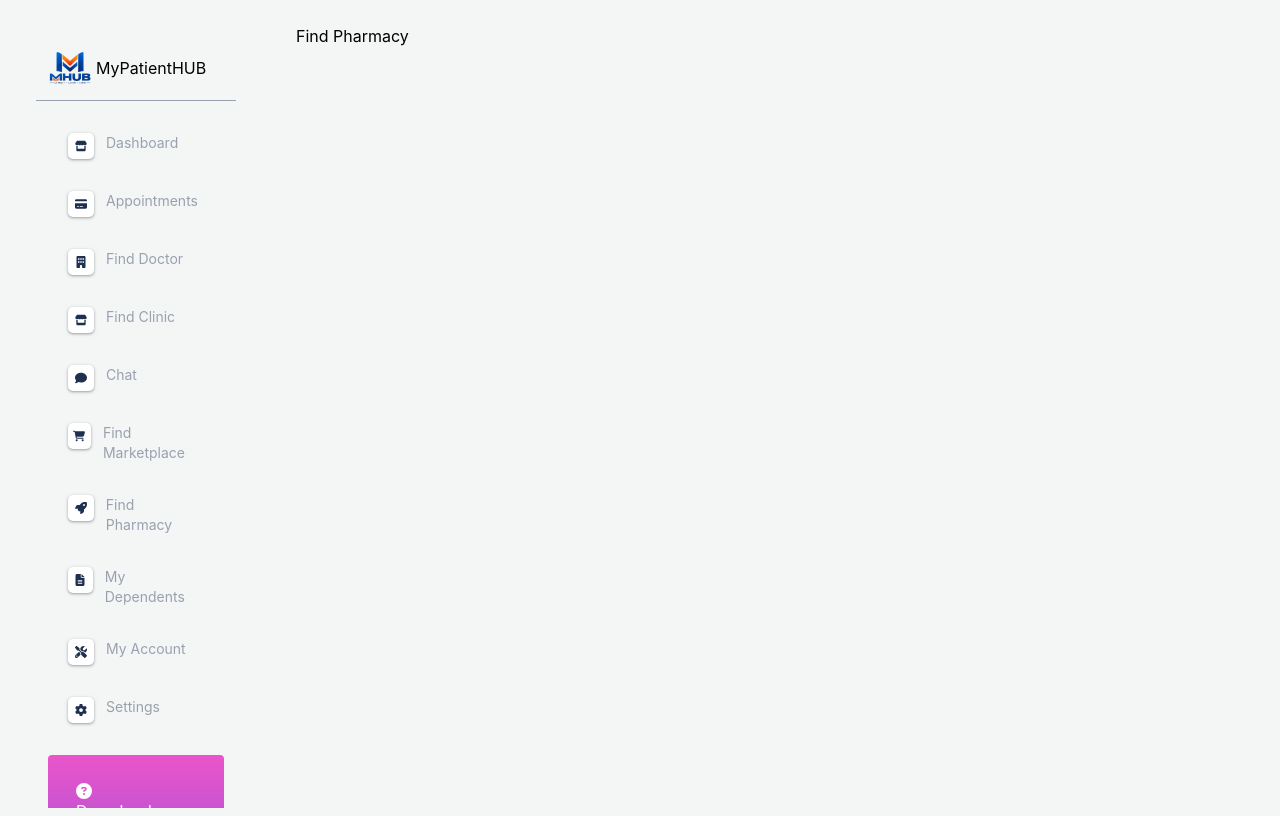
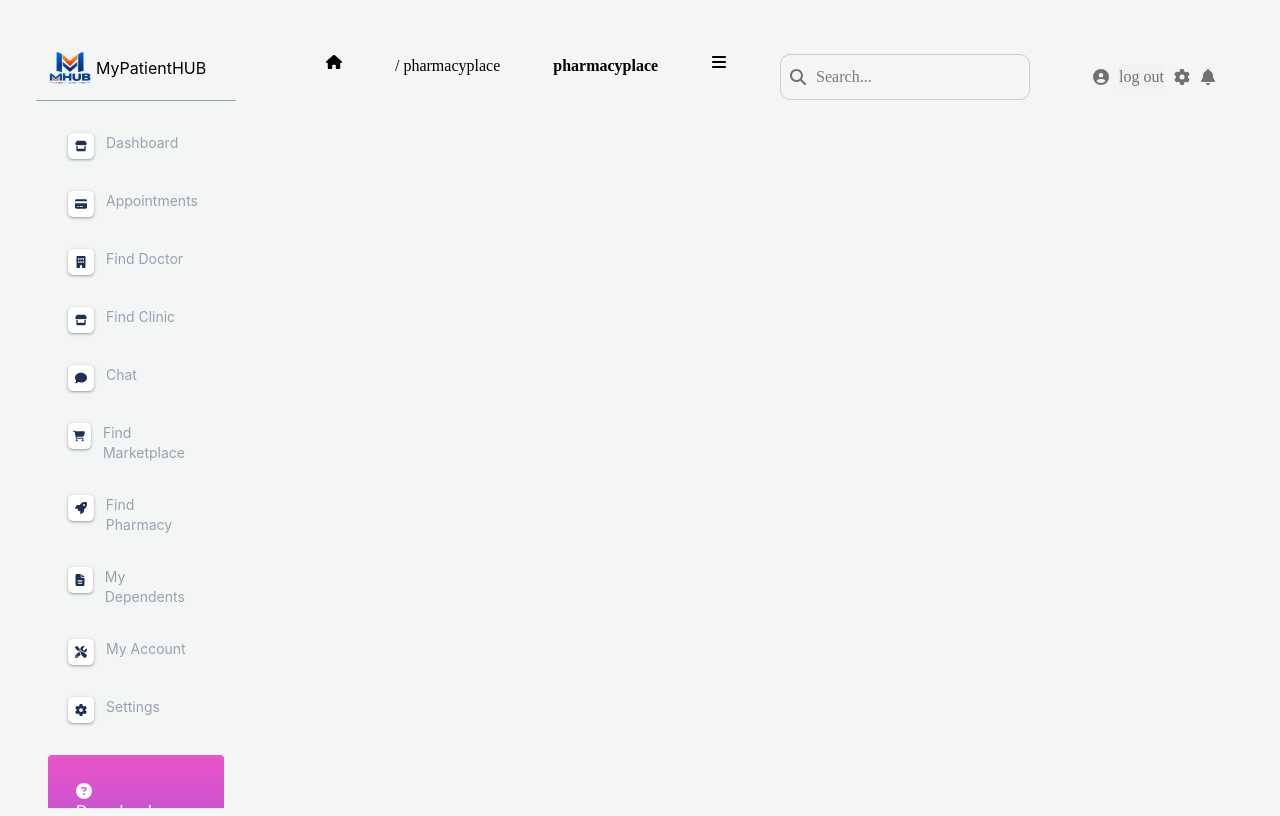
Before and after one commit to narges-karimyar/HUB, a React (Vite) app: page /Pharmacy in a window 1280 px wide. Both pictures are taken after typing "name@example.com", "Sample123" into the empty fields and a click on the button "SIGN IN". Built offline with nearby package versions, Linux system fonts and the light colour scheme.

Commit message:
new updeat

```diff
--- a/src/App.jsx
+++ b/src/App.jsx
@@ -7,6 +7,8 @@ import Login from "./Components/Account";
 import FindDoctor from "./Components/Find";
 import FindClinic from "./Components/Clinic";
 import FindMarketplace from "./Components/FindMarketplace";
+import Findpharmacy from "./Components/FindPharmacy";
+import MyDependents from "./Components/MyDependents";
 
 export default function App() {
   const [logged, setLogged] = useState(false);
@@ -23,8 +25,8 @@ export default function App() {
           <Route path="/find-clinic" element={<FindClinic />} />
           <Route path="/chat" element={<h1>Chat</h1>} />
           <Route path="/marketplace" element={<FindMarketplace />} />
-          <Route path="/pharmacy" element={<h1>Find Pharmacy</h1>} />
-          <Route path="/dependents" element={<h1>My Dependents</h1>} />
+          <Route path="/Pharmacy" element={<Findpharmacy />} />
+          <Route path="/dependents" element={<MyDependents />} />
           <Route path="/settings" element={<h1>Settings</h1>} />
         </Route>
       </Routes>
--- a/src/Components/Aside.jsx
+++ b/src/Components/Aside.jsx
@@ -33,7 +33,7 @@ export default function Aside({ open }) {
       </div>
       <hr className="text-gray-400" />
       <Link to="/" className={link}>
-        <span>
+        <span className="span">
           {" "}
           <FaStore size={12} color={c} />
         </span>
@@ -41,7 +41,7 @@ export default function Aside({ open }) {
       </Link>
 
       <Link to="/appointments" className={link}>
-        <span>
+        <span className="span">
           {" "}
           <FaCreditCard size={12} color={c} />
         </span>
@@ -49,7 +49,7 @@ export default function Aside({ open }) {
       </Link>
 
       <Link to="/find-doctor" className={link}>
-        <span>
+        <span className="span">
           {" "}
           <FaBuilding size={12} color={c} />
         </span>
@@ -57,7 +57,7 @@ export default function Aside({ open }) {
       </Link>
 
       <Link to="/find-clinic" className={link}>
-        <span>
+        <span className="span">
           {" "}
           <FaStore size={12} color={c} />
         </span>
@@ -65,7 +65,7 @@ export default function Aside({ open }) {
       </Link>
 
       <Link to="/chat" className={link}>
-        <span>
+        <span className="span">
           {" "}
           <FaComment size={12} color={c} />
         </span>
@@ -73,7 +73,7 @@ export default function Aside({ open }) {
       </Link>
 
       <Link to="/marketplace" className={link}>
-        <span>
+        <span className="span">
           {" "}
           <FaCartShopping size={12} color={c} />
         </span>
@@ -81,7 +81,7 @@ export default function Aside({ open }) {
       </Link>
 
       <Link to="/pharmacy" className={link}>
-        <span>
+        <span className="span">
           {" "}
           <FaRocket size={12} color={c} />
         </span>
@@ -89,7 +89,7 @@ export default function Aside({ open }) {
       </Link>
 
       <Link to="/dependents" className={link}>
-        <span>
+        <span className="span">
           {" "}
           <FaFileLines size={12} color={c} />
         </span>
@@ -97,7 +97,7 @@ export default function Aside({ open }) {
       </Link>
 
       <Link to="/account" className={link}>
-        <span>
+        <span className="span">
           {" "}
           <FaScrewdriverWrench size={12} color={c} />
         </span>
@@ -105,7 +105,7 @@ export default function Aside({ open }) {
       </Link>
 
       <Link to="/settings" className={link}>
-        <span>
+        <span className="span">
           {" "}
           <FaGear size={12} color={c} />
         </span>
--- /dev/null
+++ b/src/Components/FindPharmacy.jsx
@@ -0,0 +1,58 @@
+import React from "react";
+import { Link, useOutletContext } from "react-router-dom";
+import {
+  FaHouse,
+  FaBars,
+  FaMagnifyingGlass,
+  FaCircleUser,
+  FaGear,
+  FaBell,
+  FaCircleExclamation,
+  FaHeart,
+} from "react-icons/fa6";
+import product from "../Data/Products";
+
+export default function Findpharmacy() {
+  const { open, setOpen, onLogout } = useOutletContext();
+  return (
+    <>
+      <div className="contentTwo font-[Merriweather,serif] ">
+        <header className="flex justify-between max-[600px]:flex-wrap p-5 gap-2.5 m-2.5">
+          <FaHouse />
+          <p>/ pharmacyplace</p>
+          <div>
+            <p>
+              <b>pharmacyplace</b>
+            </p>
+          </div>
+
+          <FaBars onClick={() => setOpen(!open)} className="cursor-pointer" />
+          <div className="search-box relative w-[250px] max-lg:w-[150px] max-[600px]:w-full max-[600px]:order-3">
+            <FaMagnifyingGlass className="absolute left-2.5 top-1/2 -translate-y-1/2 text-[rgb(112,113,115)]" />
+            <input
+              type="text"
+              placeholder="Search..."
+              className="w-full py-2.5 pr-2.5 pl-[35px] border border-[#ccc] rounded-[10px]"
+            />
+          </div>
+          <div className="iconsbox flex items-center gap-2.5 p-2.5 text-[rgb(112,113,115)]">
+            <Link to="/account">
+              <FaCircleUser />
+            </Link>
+            <button
+              className="border-none bg-[rgba(233,231,231,0.336)]"
+              onClick={() => {
+                alert("You have been logged out!");
+                onLogout();
+              }}
+            >
+              log out
+            </button>
+            <FaGear />
+            <FaBell />
+          </div>
+        </header>
+      </div>
+    </>
+  );
+}
--- /dev/null
+++ b/src/Components/MyDependents.jsx
@@ -0,0 +1,58 @@
+import React from "react";
+import { Link, useOutletContext } from "react-router-dom";
+import {
+  FaHouse,
+  FaBars,
+  FaMagnifyingGlass,
+  FaCircleUser,
+  FaGear,
+  FaBell,
+  FaCircleExclamation,
+  FaHeart,
+} from "react-icons/fa6";
+import product from "../Data/Products";
+
+export default function MyDependents() {
+  const { open, setOpen, onLogout } = useOutletContext();
+  return (
+    <>
+      <div className="contentTwo font-[Merriweather,serif] ">
+        <header className="flex justify-between max-[600px]:flex-wrap p-5 gap-2.5 m-2.5">
+          <FaHouse />
+          <p>/ mydependents</p>
+          <div>
+            <p>
+              <b>mydependents</b>
+            </p>
+          </div>
+
+          <FaBars onClick={() => setOpen(!open)} className="cursor-pointer" />
+          <div className="search-box relative w-[250px] max-lg:w-[150px] max-[600px]:w-full max-[600px]:order-3">
+            <FaMagnifyingGlass className="absolute left-2.5 top-1/2 -translate-y-1/2 text-[rgb(112,113,115)]" />
+            <input
+              type="text"
+              placeholder="Search..."
+              className="w-full py-2.5 pr-2.5 pl-[35px] border border-[#ccc] rounded-[10px]"
+            />
+          </div>
+          <div className="iconsbox flex items-center gap-2.5 p-2.5 text-[rgb(112,113,115)]">
+            <Link to="/account">
+              <FaCircleUser />
+            </Link>
+            <button
+              className="border-none bg-[rgba(233,231,231,0.336)]"
+              onClick={() => {
+                alert("You have been logged out!");
+                onLogout();
+              }}
+            >
+              log out
+            </button>
+            <FaGear />
+            <FaBell />
+          </div>
+        </header>
+      </div>
+    </>
+  );
+}
--- a/src/index.css
+++ b/src/index.css
@@ -4,7 +4,7 @@ body {
 }
 #cardpro1 {
 }
-span {
+.span {
   width: 26px;
   height: 26px;
   display: flex;
```
